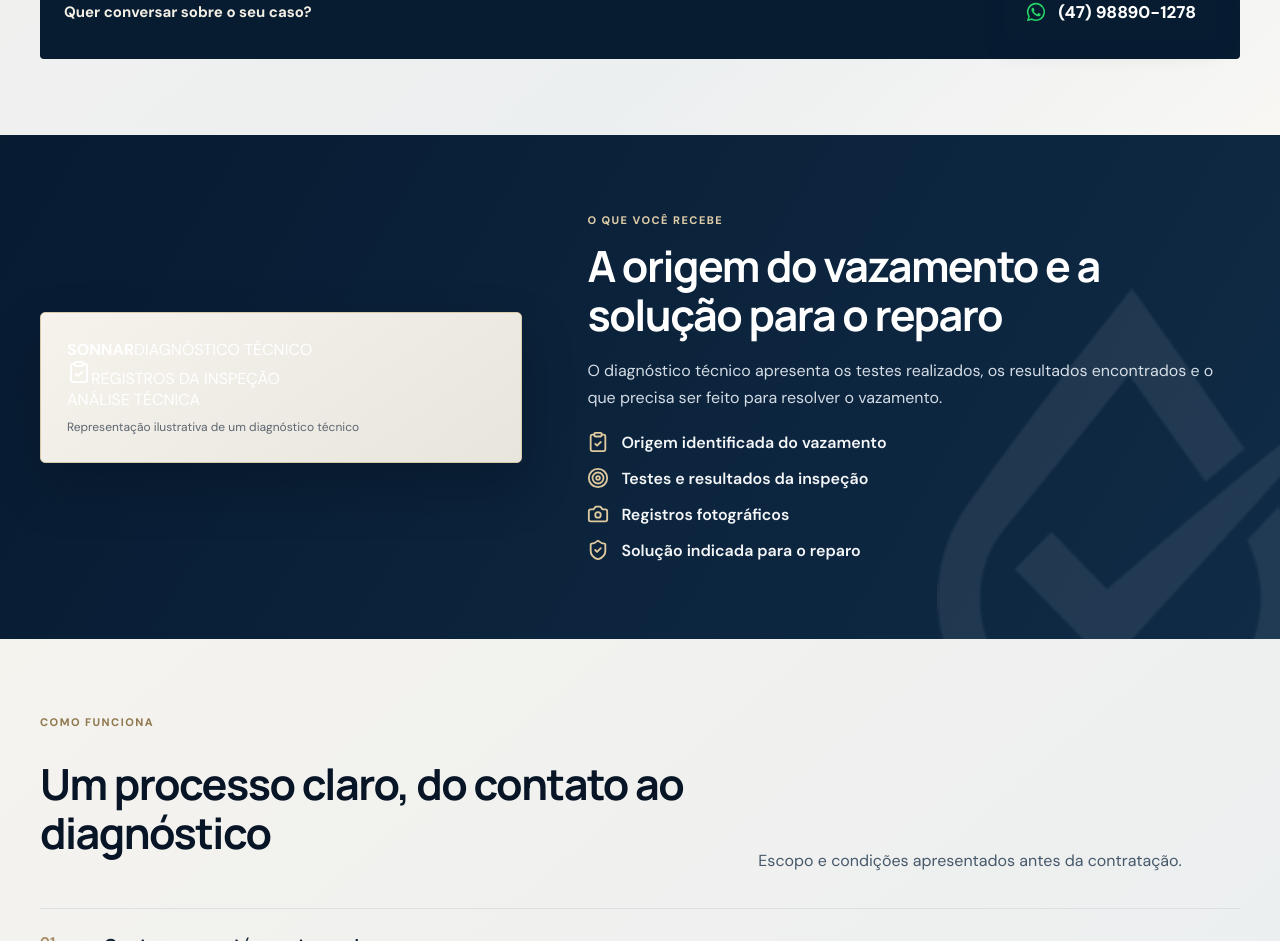
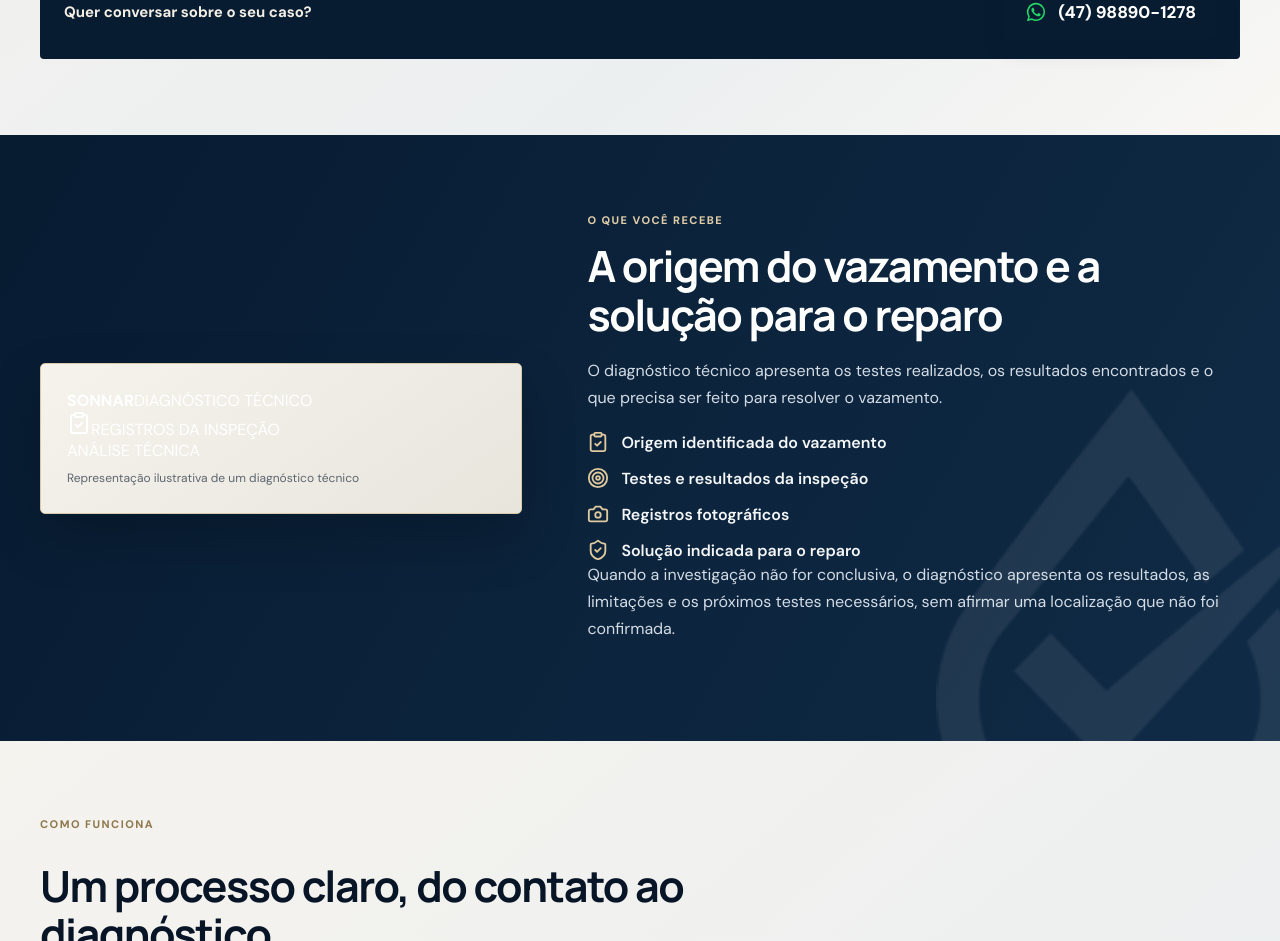
Before and after one commit to FernandeLuan/sonnar-site, a React (Vite) app: page / in a window 1280 px wide. Shown: the part 1470-2411 px from the top of the page. Built offline with nearby package versions, Linux system fonts and the light colour scheme.

Commit message:
Clarify inconclusive diagnostic outcomes and next investigative steps

```diff
--- a/src/App.tsx
+++ b/src/App.tsx
@@ -16,7 +16,7 @@ const values=[['Cuidado com as pessoas e o patrimônio','Reconhecer a preocupaç
 export default function App(){return <div className="site-shell"><Header/><main>
 <section className="hero" id="inicio"><div className="container hero-grid"><div><div className="eyebrow">CAÇA VAZAMENTOS · BLUMENAU E REGIÃO</div><h1>Manchas de umidade ou conta de água acima do normal?</h1><p className="lead">Localizamos a origem exata do vazamento com tecnologia e precisão, evitando quebras desnecessárias.</p><ContactLink>(47) 98890-1278</ContactLink><p className="location"><MapPin/>Empresas, condomínios e residências em Blumenau, Vale do Itajaí e litoral.</p></div><div className="hero-side"><span>SONNAR CAÇA VAZAMENTOS</span><p>Precisão que localiza,<br/><strong>economia que resolve</strong></p><div className="hero-rule"/></div></div></section>
 <section className="light section" id="servicos"><div className="container"><div className="eyebrow dark">SERVIÇOS</div><div className="heading"><h2>Tecnologia e precisão para localizar a origem do vazamento</h2><p>Selecionamos os métodos adequados para cada situação e as características do imóvel.</p></div><div className="services">{services.map(([Icon,title,text],i)=><article key={title}><div className="service-top"><span className="num">0{i+1}</span><Icon/></div><h3>{title}</h3><p>{text}</p></article>)}</div><div className="service-contact"><span>Quer conversar sobre o seu caso?</span><ContactLink>(47) 98890-1278</ContactLink></div></div></section>
-<section className="diagnosis"><div className="container diagnosis-grid"><div className="diagnosis-image"><div className="report-sheet"><div className="report-head"><b>SONNAR</b><span>DIAGNÓSTICO TÉCNICO</span></div><div className="report-line wide"/><div className="report-line"/><div className="report-photo"><ClipboardCheck/><span>REGISTROS DA INSPEÇÃO</span></div><div className="report-line wide"/><div className="report-line short"/><div className="report-stamp">ANÁLISE TÉCNICA</div></div><small>Representação ilustrativa de um diagnóstico técnico</small></div><div><div className="eyebrow">O QUE VOCÊ RECEBE</div><h2>A origem do vazamento e a solução para o reparo</h2><p>O diagnóstico técnico apresenta os testes realizados, os resultados encontrados e o que precisa ser feito para resolver o vazamento.</p><ul className="deliverables"><li><ClipboardCheck/>Origem identificada do vazamento</li><li><Target/>Testes e resultados da inspeção</li><li><Camera/>Registros fotográficos</li><li><ShieldCheck/>Solução indicada para o reparo</li></ul></div></div></section>
+<section className="diagnosis"><div className="container diagnosis-grid"><div className="diagnosis-image"><div className="report-sheet"><div className="report-head"><b>SONNAR</b><span>DIAGNÓSTICO TÉCNICO</span></div><div className="report-line wide"/><div className="report-line"/><div className="report-photo"><ClipboardCheck/><span>REGISTROS DA INSPEÇÃO</span></div><div className="report-line wide"/><div className="report-line short"/><div className="report-stamp">ANÁLISE TÉCNICA</div></div><small>Representação ilustrativa de um diagnóstico técnico</small></div><div><div className="eyebrow">O QUE VOCÊ RECEBE</div><h2>A origem do vazamento e a solução para o reparo</h2><p>O diagnóstico técnico apresenta os testes realizados, os resultados encontrados e o que precisa ser feito para resolver o vazamento.</p><ul className="deliverables"><li><ClipboardCheck/>Origem identificada do vazamento</li><li><Target/>Testes e resultados da inspeção</li><li><Camera/>Registros fotográficos</li><li><ShieldCheck/>Solução indicada para o reparo</li></ul><p className="diagnosis-note">Quando a investigação não for conclusiva, o diagnóstico apresenta os resultados, as limitações e os próximos testes necessários, sem afirmar uma localização que não foi confirmada.</p><ul className="deliverables"></ul></div></div></section>
 <section className="light section" id="processo"><div className="container"><div className="eyebrow dark">COMO FUNCIONA</div><div className="heading"><h2>Um processo claro, do contato ao diagnóstico</h2><p>Escopo e condições apresentados antes da contratação.</p></div><div className="steps">{steps.map(([n,t,d])=><article key={n}><span>{n}</span><div><h3>{t}</h3><p>{d}</p></div></article>)}</div><div className="repair"><ShieldCheck/><p><b>Investigação e diagnóstico técnico</b><br/>O serviço compreende a inspeção, os testes e a análise dos resultados, com indicação da intervenção recomendada. <strong>A execução de reparos não faz parte do serviço da SONNAR.</strong></p></div></div></section>
 <section className="about" id="sobre"><div className="container about-grid"><div><div className="eyebrow">SOBRE A SONNAR</div><h2>Precisão técnica e cuidado com cada ambiente</h2><p>A SONNAR reúne tecnologia e métodos profissionais de inspeção para localizar a origem de vazamentos em empresas, condomínios e residências.</p><p>Atendimento com rigor técnico, respeito ao ambiente e atenção às preocupações de cada cliente.</p></div><div className="about-more"><details><summary>Conheça nossa missão e visão</summary><article><small>MISSÃO</small><p>Identificar a origem dos vazamentos com tecnologia e precisão, preservando o patrimônio e oferecendo a cada cliente o cuidado e a atenção que sua situação exige.</p></article><article><small>VISÃO</small><p>Elevar o padrão do caça vazamentos no Vale do Itajaí e no litoral, fazendo da precisão técnica e do cuidado com cada cliente uma experiência que as pessoas façam questão de recomendar.</p></article></details><details><summary>Conheça nossos valores</summary>{values.map(([t,d])=><article key={t}><b>{t}</b><p>{d}</p></article>)}</details></div></div></section>
 <section className="coverage"><div className="container coverage-grid"><div><div className="eyebrow">ONDE ATENDEMOS</div><h2>Do Vale do Itajaí ao litoral, <em>onde você estiver</em></h2><p>Com base em Blumenau, a SONNAR vai até empresas, condomínios e residências para realizar a inspeção.</p></div><div className="coverage-card"><MapPin/><b>Blumenau · Santa Catarina</b><span>Vale do Itajaí · Litoral</span><a href={WA} target="_blank" rel="noreferrer">Consultar atendimento na minha região <ArrowRight/></a></div></div></section>
```
